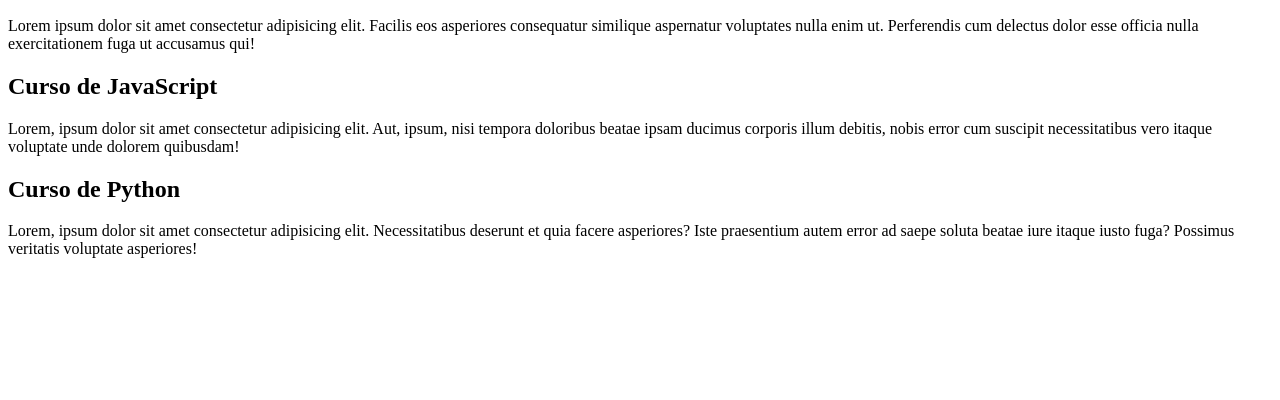
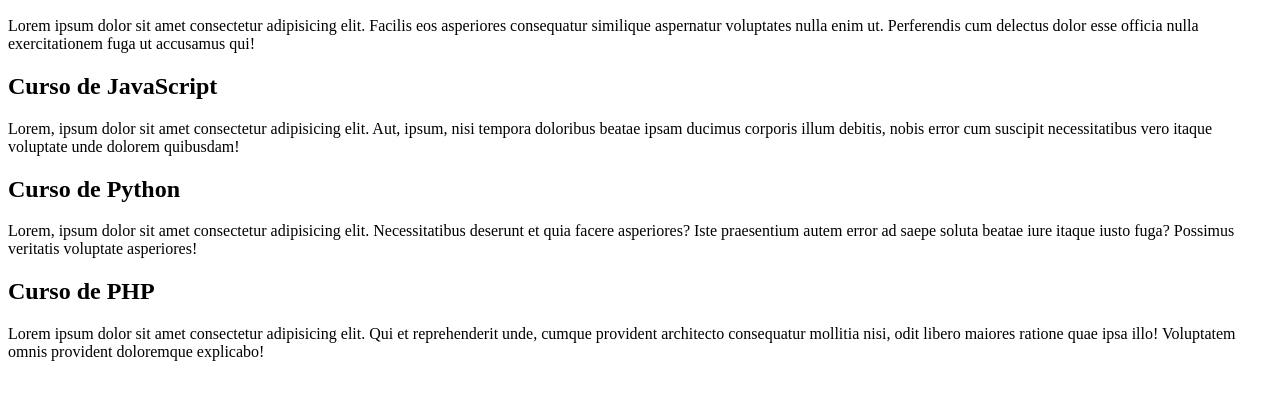
Before and after one commit to marcelopvc/Projeto-Site, a plain HTML site: page index.html in a window 1280 px wide. Shown: the part 110-510 px from the top of the page. Drawn offline with Linux system fonts and the light colour scheme.

Commit message:
adição do quarto artigo

```diff
--- a/index.html
+++ b/index.html
@@ -22,6 +22,10 @@
             <h2>Curso de Python</h2>
             <p>Lorem, ipsum dolor sit amet consectetur adipisicing elit. Necessitatibus deserunt et quia facere asperiores? Iste praesentium autem error ad saepe soluta beatae iure itaque iusto fuga? Possimus veritatis voluptate asperiores!</p>
         </article>
+        <article>
+            <h2>Curso de PHP</h2>
+            <p>Lorem ipsum dolor sit amet consectetur adipisicing elit. Qui et reprehenderit unde, cumque provident architecto consequatur mollitia nisi, odit libero maiores ratione quae ipsa illo! Voluptatem omnis provident doloremque explicabo!</p>
+        </article>
     </main>
 
 </body>
```
